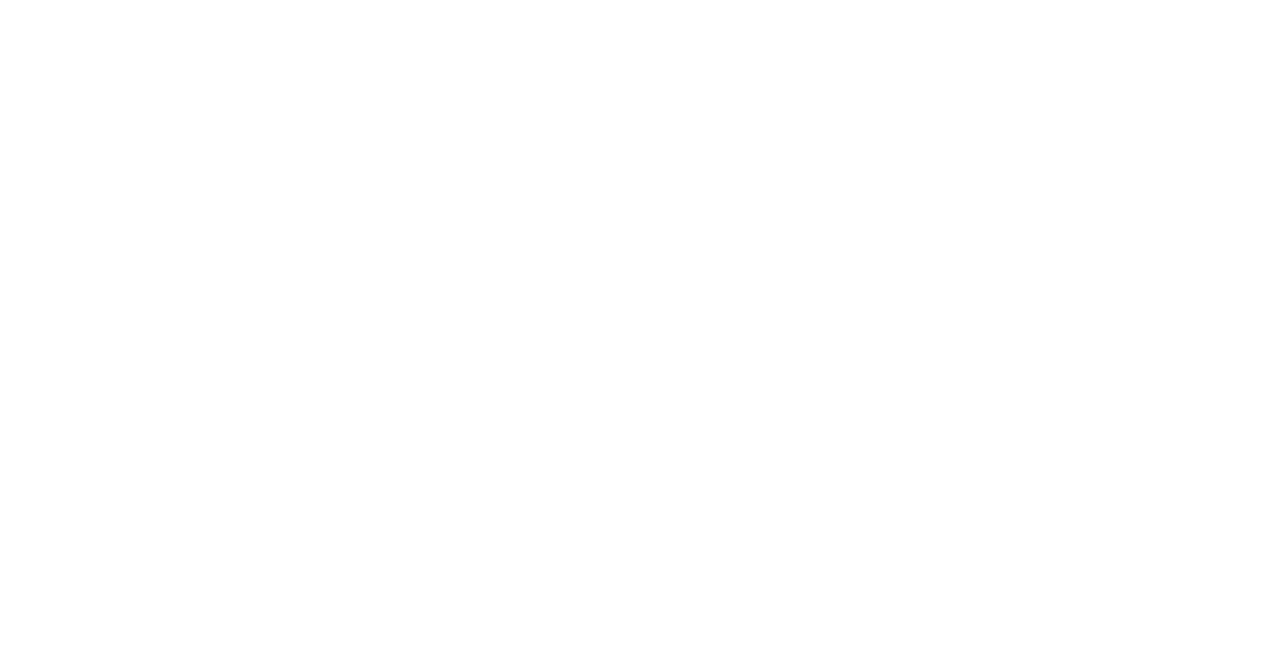
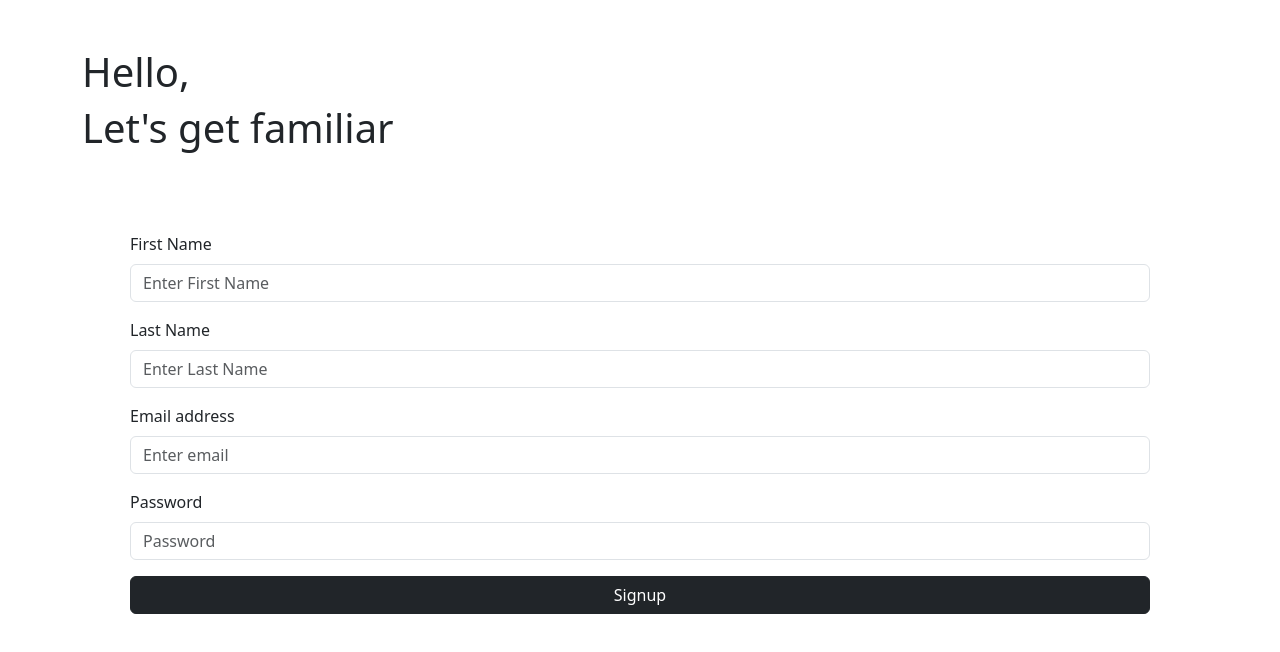
Before and after one commit to akash-hawk/itmd544_client, a React (Create React App) app: page /signup in a window 1280 px wide. Before the commit this address had no page. Shown: the top 652 px of the page. Built offline with nearby package versions, Linux system fonts and the light colour scheme.

Commit message:
Signin and signup process created

```diff
--- a/src/components/navbar.js
+++ b/src/components/navbar.js
@@ -2,7 +2,38 @@
 import Nav from 'react-bootstrap/Nav';
 import Navbar from 'react-bootstrap/Navbar';
 
+import { useEffect } from 'react';
+import { useLazyQuery } from '@apollo/client';
+import { gql } from 'graphql-tag';
+
 function NavigationBar() {
+  const [getCurrentUser, { data, error }] = useLazyQuery(gql`
+    query GetCurrentUser {
+      getCurrentUser {
+        id
+        email
+        firstName
+        lastName
+        profileImage
+        userType
+      }
+    }
+  `);
+
+  useEffect(() => {
+    // getCurrentUser();
+  }, []);
+
+  useEffect(() => {
+    if (data && data.getCurrentUser) {
+      console.log(data);
+      localStorage.setItem('currentUser', JSON.stringify(data.getCurrentUser));
+    }
+    if(error && error.message) {
+      alert(error.message);
+    }
+  }, [data, error]);
+
   return (
     <Navbar collapseOnSelect expand="lg" className="bg-body-tertiary" bg="dark" data-bs-theme="dark">
 <Container>
--- a/src/pages/home.js
+++ b/src/pages/home.js
@@ -39,8 +39,8 @@
             data.getPosts.length
             ? data.getPosts.map((post)=>{
               return (
-                <Col xs={6} md={12} class="mb-2">
-                  <PostCard key={post.id} post={post} />
+                <Col key={post.id} xs={6} md={12} className="mb-2">
+                  <PostCard post={post} />
                 </Col>
               )
             })
--- a/src/pages/signin.js
+++ b/src/pages/signin.js
@@ -1,32 +1,67 @@
-import React from "react";
+import React, { useState } from "react";
+import { useLazyQuery } from '@apollo/client';
+import { useNavigate } from 'react-router-dom';
+import { gql } from 'graphql-tag';
 
 import Container from 'react-bootstrap/Container';
 import Button from 'react-bootstrap/Button';
 import Form from 'react-bootstrap/Form';
 
+
 function SigninPage() {
+  const navigate = useNavigate();
+  const [email, setEmail] = useState("");
+  const [password, setPassword] = useState("");
+
+  const [getUserToken, { data, error }] = useLazyQuery(gql`
+    query Query($email: String!, $password: String!) {
+      getUserToken(email: $email, password: $password)
+    }
+  `);
+
+  const handleSubmit = async (event) => {
+    event.preventDefault();
+    await getUserToken({ variables: { email, password } });
+    if (data && data.getUserToken) {
+      localStorage.setItem('token', data.getUserToken);
+      navigate("/");
+    }
+
+    if (error) {
+      console.log(error.message);
+      alert("Authentication failed. Please check your credentials.");
+    }
+  };
+
   return (
     <Container className="mt-5">
       <h1>Hello,</h1>
-      <h1>Let's get starrted</h1>
+      <h1>Let's get started</h1>
       <br />
       <Container className="p-5">
-        <Form>
+        <Form onSubmit={handleSubmit}>
           <Form.Group className="mb-3" controlId="formBasicEmail">
             <Form.Label>Email address</Form.Label>
-            <Form.Control type="email" placeholder="Enter email" />
+            <Form.Control
+              type="email"
+              value={email}
+              onChange={(e) => setEmail(e.target.value)}
+              placeholder="Enter email" />
           </Form.Group>
 
           <Form.Group className="mb-3" controlId="formBasicPassword">
             <Form.Label>Password</Form.Label>
-            <Form.Control type="password" placeholder="Password" />
+            <Form.Control
+              type="password"
+              value={password}
+              onChange={(e) => setPassword(e.target.value)}
+              placeholder="Password" />
           </Form.Group>
           <Button variant="dark" type="submit" className="w-100">
             Signin
           </Button>
         </Form>
       </Container>
-
     </Container>
   )
 }
--- /dev/null
+++ b/src/pages/signup.js
@@ -0,0 +1,97 @@
+import React, { useState } from "react";
+import { useMutation } from '@apollo/client';
+import { useNavigate } from 'react-router-dom';
+import { gql } from 'graphql-tag';
+
+import Container from 'react-bootstrap/Container';
+import Button from 'react-bootstrap/Button';
+import Form from 'react-bootstrap/Form';
+
+function SignupPage() {
+  const navigate = useNavigate();
+  const [email, setEmail] = useState("");
+  const [password, setPassword] = useState("");
+  const [firstName, setFirstName] = useState("");
+  const [lastName, setLastName] = useState("");
+
+  const [createUser] = useMutation(gql`
+    mutation CreateUser($firstName: String!, $lastName: String!, $email: String!, $password: String!) {
+      createUser(firstName: $firstName, lastName: $lastName, email: $email, password: $password) {
+        success
+        userId
+        message
+      }
+    }
+  `);
+
+  const handleSubmit = async (event) => {
+    event.preventDefault();
+    try {
+      const { data } = await createUser({
+        variables: { firstName, lastName, email, password },
+      });
+      if (data.createUser.success) {
+        localStorage.setItem('userId', data.createUser.userId);
+        navigate("/login");
+      } else {
+        alert(data.createUser.message);
+      }
+    } catch (error) {
+      console.error("Error creating user:", error);
+      alert(error.message);
+    }
+  };
+
+  return (
+    <Container className="mt-5">
+      <h1>Hello,</h1>
+      <h1>Let's get familiar</h1>
+      <br />
+      <Container className="p-5">
+        <Form onSubmit={handleSubmit}>
+
+          <Form.Group className="mb-3" controlId="formBasicEmail">
+            <Form.Label>First Name</Form.Label>
+            <Form.Control
+              type="text"
+              value={firstName}
+              onChange={(e) => setFirstName(e.target.value)}
+              placeholder="Enter First Name" />
+          </Form.Group>
+
+          <Form.Group className="mb-3" controlId="formBasicEmail">
+            <Form.Label>Last Name</Form.Label>
+            <Form.Control
+              type="text"
+              value={lastName}
+              onChange={(e) => setLastName(e.target.value)}
+              placeholder="Enter Last Name" />
+          </Form.Group>
+
+          <Form.Group className="mb-3" controlId="formBasicEmail">
+            <Form.Label>Email address</Form.Label>
+            <Form.Control
+              type="email"
+              value={email}
+              onChange={(e) => setEmail(e.target.value)}
+              placeholder="Enter email" />
+          </Form.Group>
+
+          <Form.Group className="mb-3" controlId="formBasicPassword">
+            <Form.Label>Password</Form.Label>
+            <Form.Control
+              type="password"
+              value={password}
+              onChange={(e) => setPassword(e.target.value)}
+              placeholder="Password" />
+          </Form.Group>
+          <Button variant="dark" type="submit" className="w-100">
+            Signup
+          </Button>
+        </Form>
+      </Container>
+    </Container>
+  )
+}
+
+export default SignupPage;
--- a/src/routers/index.js
+++ b/src/routers/index.js
@@ -3,6 +3,7 @@
 import { BrowserRouter, Routes, Route } from "react-router-dom"; // Import Routes instead of Route
 import HomePage from '../pages/home';
 import SigninPage from '../pages/signin';
+import SignupPage from '../pages/signup';
 
 const AppRouter = () => {
   return (
@@ -10,6 +11,7 @@
       <Routes>
         <Route path="/" element={<HomePage />} />
         <Route path="/signin" element={<SigninPage />} />
+        <Route path="/signup" element={<SignupPage />} />
       </Routes>
     </BrowserRouter>
   );
```
Lines whose indentation alone changed are shown as unchanged.
